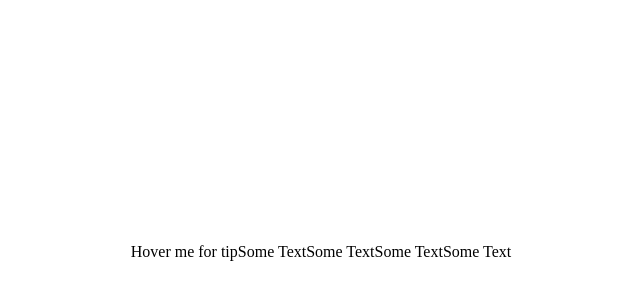
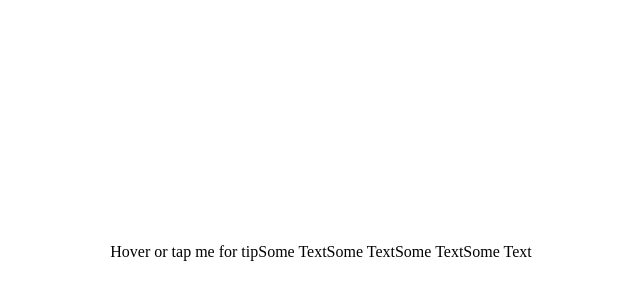
Before and after one commit to hingejs/webcomponents, a website: page docs/tool-tip.html in a window 1280 px wide. Shown: the part 156-456 px from the top of the page, 327-967 px from the left. Drawn offline with Linux system fonts and the light colour scheme.

Commit message:
tool tip doc update

```diff
--- a/docs/tool-tip.html
+++ b/docs/tool-tip.html
@@ -18,7 +18,7 @@
 <body>
   <div>
     <touch-swipe>
-      <span id="tip1">Hover me for tip</span>
+      <span id="tip1">Hover or tap me for tip</span>
     </touch-swipe>
     <tool-tip
       data-position="right"
```
